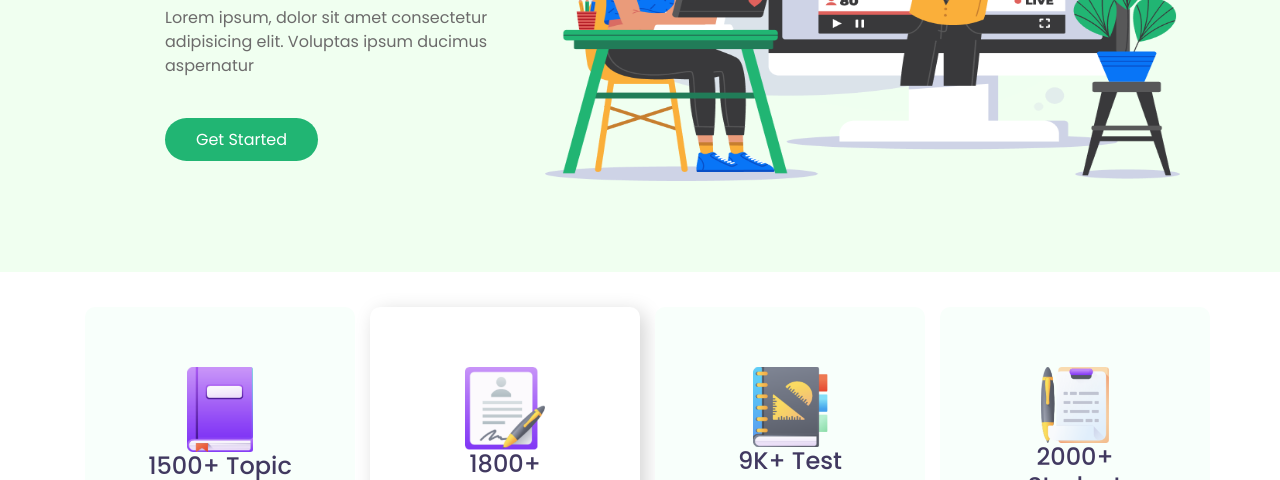
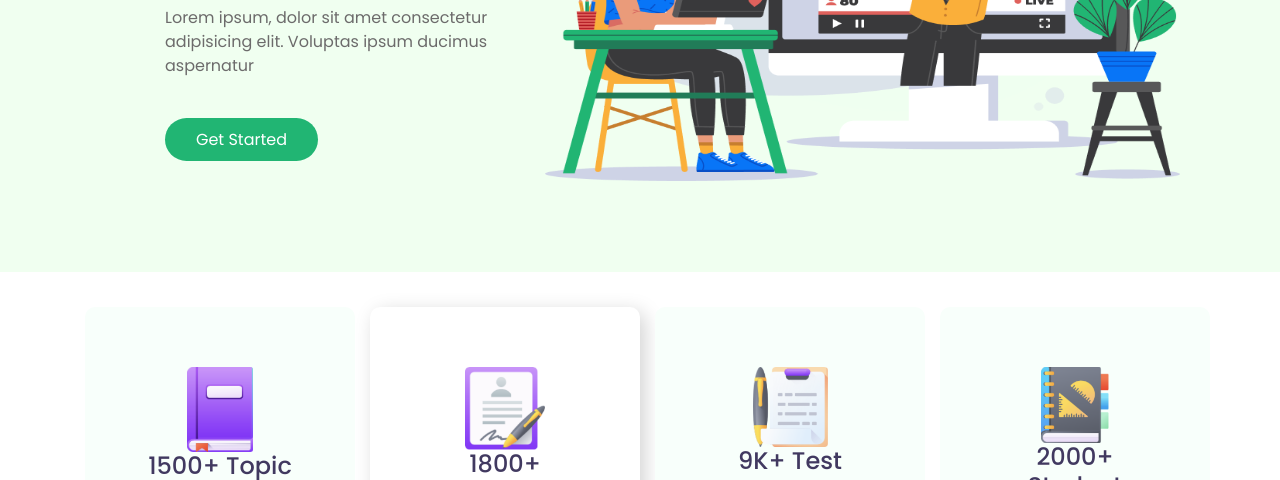
Before and after one commit to Pronoy4496/e-school, a plain HTML site: page index.html in a window 1280 px wide. Shown: the part 320-800 px from the top of the page. Drawn offline with nearby package versions, Linux system fonts and the light colour scheme.

Commit message:
img change done

```diff
--- a/index.html
+++ b/index.html
@@ -80,7 +80,7 @@
                 </div>
                 <div class="col-md-3">
                   <div class="cat3">
-                    <img  src="images/ICON/Students.png" alt="">
+                    <img  src="images/ICON/Test.png" alt="">
                     <h5>9K+ Test Token</h5>
                     <p class="second-para">Learn Anythings</p>
                   </div>
@@ -88,7 +88,7 @@
                 <div class="col-md-3">
                   <div class="cat4">
 
-                    <img class="topic-img" src="images/ICON/Test.png" alt="">
+                    <img  src="images/ICON/Students.png" alt="">
 
                     <h5>2000+ Student</h5>
                     <p class="second-para">Learn Anythings</p>
```
